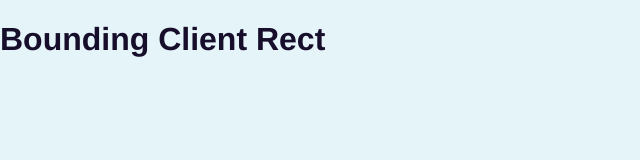
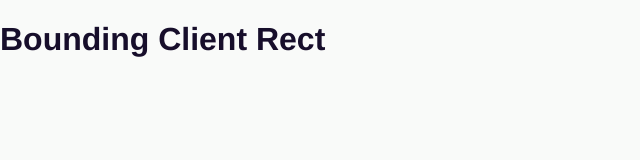
Before and after one commit to imaginetheheadline/bounding-client-exercise, a plain HTML site: page index.html in a window 1280 px wide. Shown: the top 160 px of the page, without its empty margins (0-640 px from the left). Drawn offline with Linux system fonts and the light colour scheme.

Commit message:
Update index.html

```diff
--- a/index.html
+++ b/index.html
@@ -4,7 +4,7 @@
   <title>Bounding Client Rect</title>
   <style>
     * { box-sizing:border-box; }
-    body { font-family:'Helvetica Neue', sans-serif; color: #170e2b; background-color: #e5f4f8; padding: 0; margin: 0; }
+    body { font-family:'Helvetica Neue', sans-serif; color: #170e2b; background-color: #f9faf9; padding: 0; margin: 0; }
     #area { width: 100%; height: 10000px; }
     #box { position: absolute; top: 2500px; left: 500px; width:100px; height: 100px; background-color: rgb(13, 156, 242 }
 
```
